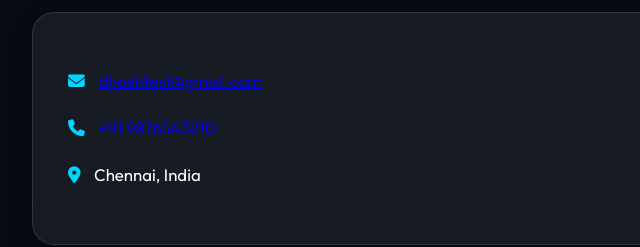
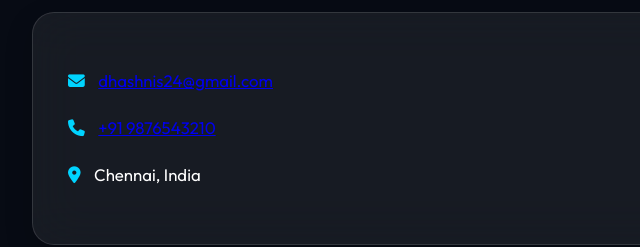
Before and after one commit to dhashni-dev/CodSoft, a plain HTML site: page Portfolio/index.html in a window 1280 px wide. Shown: the part 3249-3496 px from the top of the page, 258-898 px from the left. Drawn offline with Linux system fonts and the light colour scheme.

Commit message:
Update contact email

```diff
--- a/Portfolio/index.html
+++ b/Portfolio/index.html
@@ -298,7 +298,7 @@
 
                 <p>
                     <i class="fas fa-envelope"></i>
-                    <a href="mailto:dhashtest@gmail.com">dhashtest@gmail.com</a>
+                    <a href="mailto:dhashnis24@gmail.com">dhashnis24@gmail.com</a>
                 </p>
 
                 <p>
```
